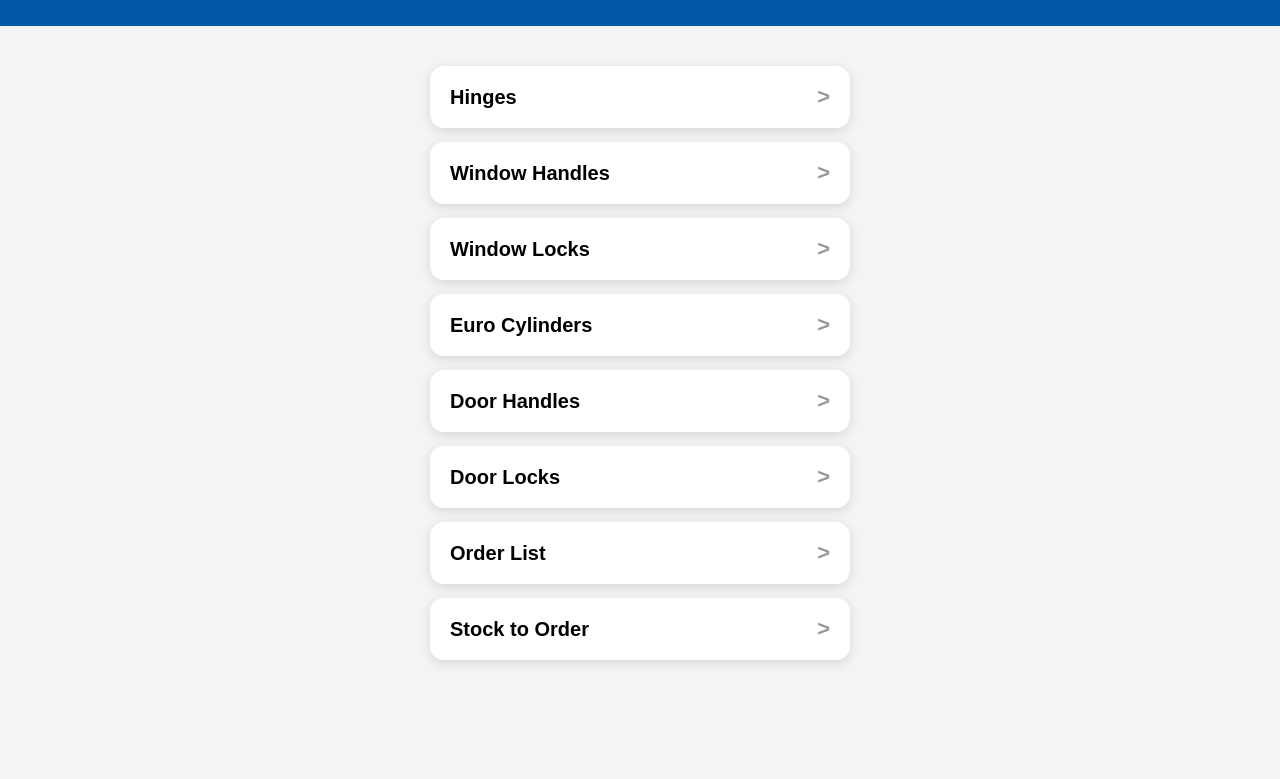
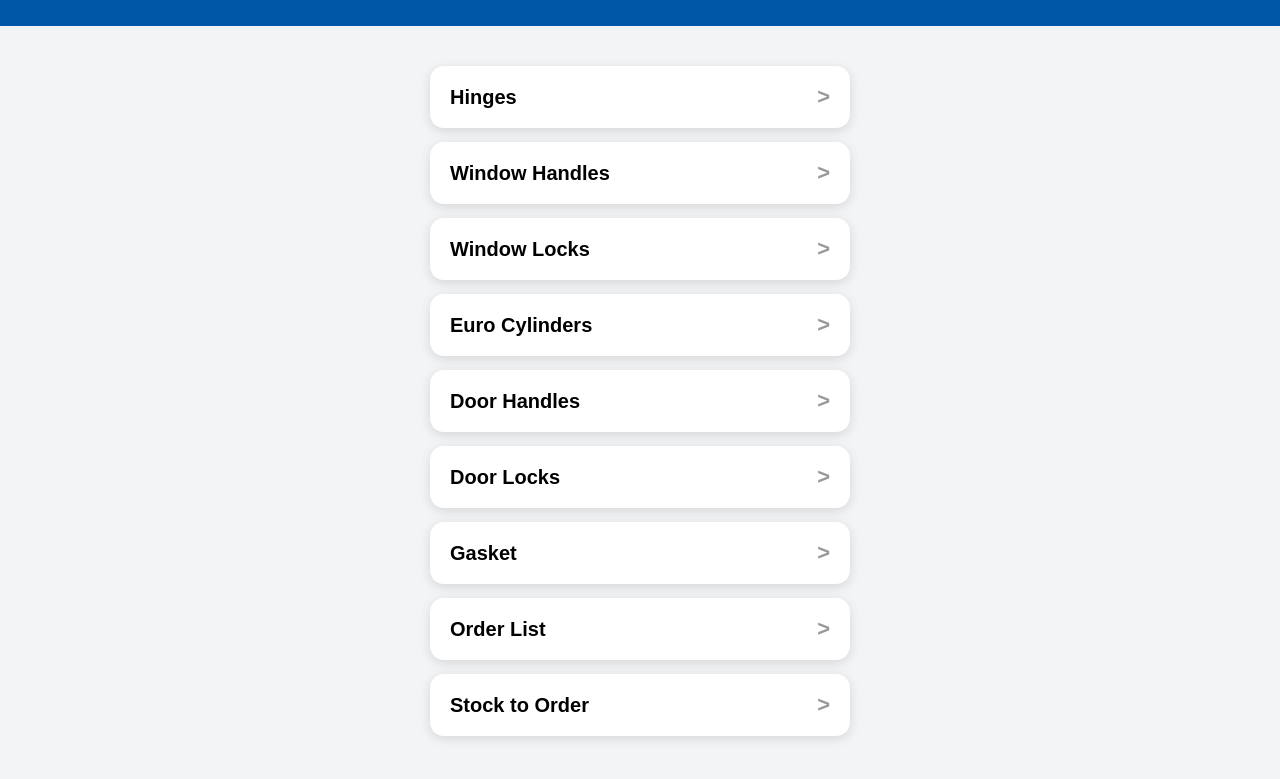
Before and after one commit to woodzy2000/van-stock, a plain HTML site: page index.html in a window 1280 px wide. Shown: the part 125-904 px from the top of the page. Before the commit the page ends 839 px from the top, so only its background shows below. Drawn offline with Linux system fonts and the light colour scheme.

Commit message:
Add Gasket to main menu

```diff
--- a/index.html
+++ b/index.html
@@ -47,6 +47,10 @@
     <span>&gt;</span>
 </button>
 
+<button class="menu-button" onclick="window.location='gasket.html'">
+    Gasket
+    <span>&gt;</span>
+</button>
 
 	<button class="menu-button" onclick="window.location='order-list.html'">
     Order List
```
